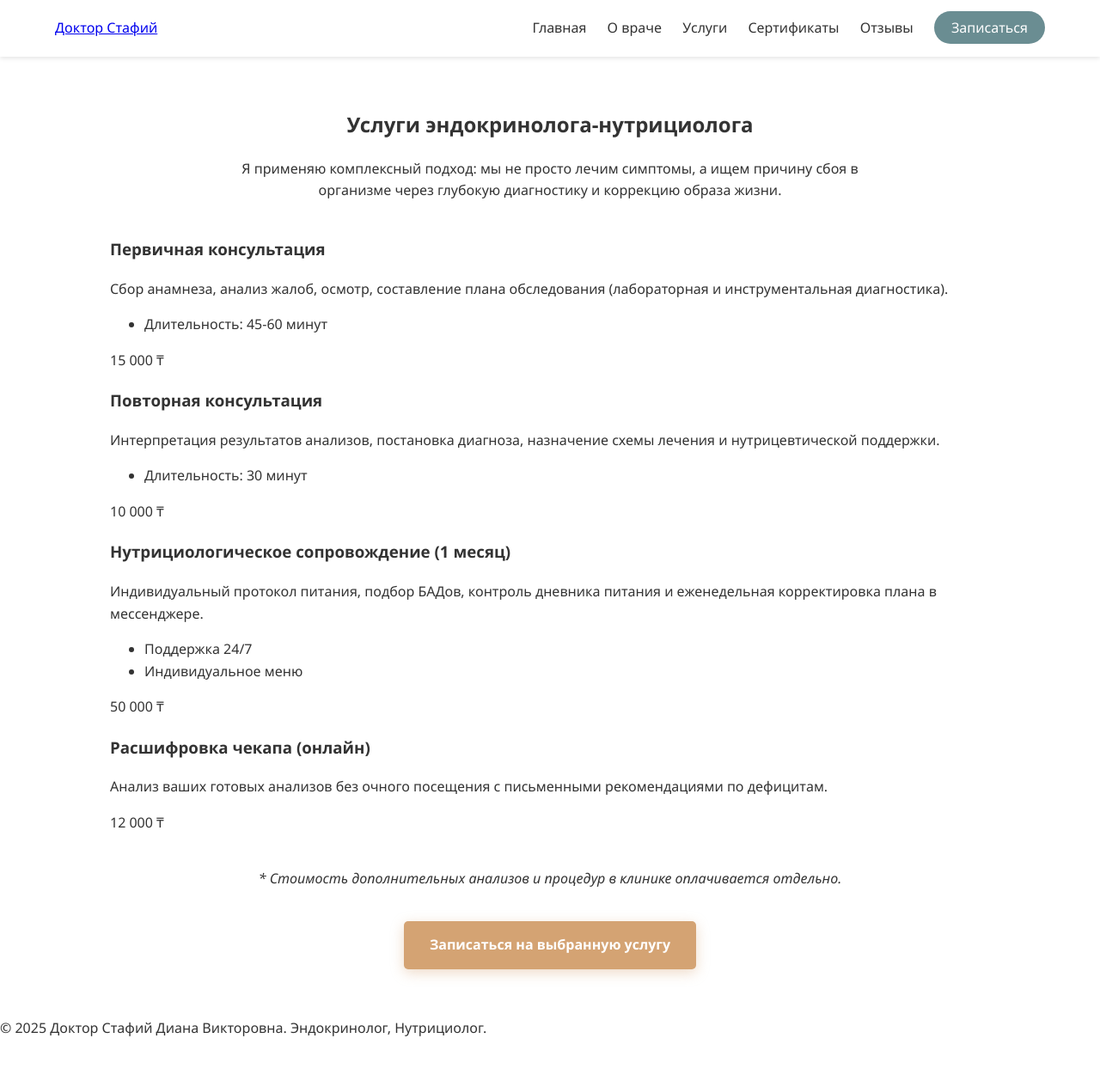
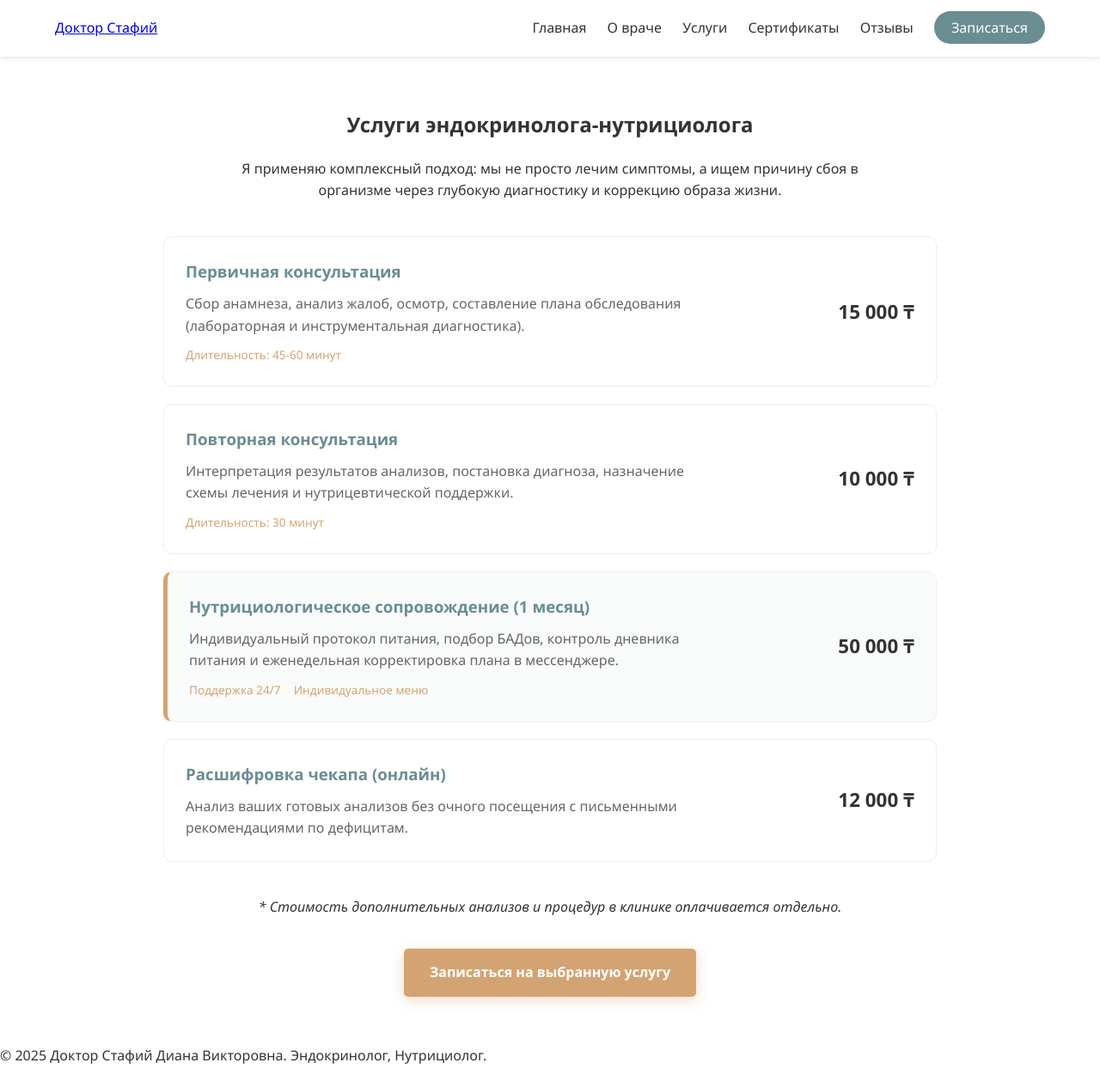
Before and after one commit to gosubv/doctorstafij, a Jekyll site: the page built from services.md, in a window 1280 px wide. Shown: the whole page at 86% size. Built offline with Jekyll 4.4.1, drawn with Linux system fonts in a browser that asks for light colours; before the commit the page ends 1225 px from its top, so only the background shows below that.

Commit message:
Update style.css

```diff
--- a/assets/css/style.css
+++ b/assets/css/style.css
@@ -35,6 +35,81 @@ body { font-family: 'Segoe UI', sans-serif; line-height: 1.6; color: var(--text-
   grid-template-columns: repeat(auto-fit, minmax(250px, 1fr));
   gap: 30px;
   margin-top: 30px;
+}
+
+/* Стили для страницы Услуг */
+.services-list {
+  display: flex;
+  flex-direction: column;
+  gap: 20px;
+  max-width: 900px;
+  margin: 0 auto;
+}
+
+.service-card {
+  display: flex;
+  justify-content: space-between;
+  align-items: center;
+  padding: 25px;
+  background: #fff;
+  border-radius: 10px;
+  border: 1px solid #eee;
+  transition: all 0.3s ease;
+}
+
+.service-card:hover {
+  border-color: var(--primary-color);
+  box-shadow: 0 5px 15px rgba(0,0,0,0.05);
+}
+
+.service-card.highlighted {
+  background: #f9fbfb;
+  border-left: 5px solid var(--accent-color);
+}
+
+.service-info h3 {
+  margin-top: 0;
+  color: var(--primary-color);
+  margin-bottom: 10px;
+}
+
+.service-info p {
+  margin: 0;
+  color: #666;
+  max-width: 600px;
+}
+
+.service-details {
+  list-style: none;
+  padding: 0;
+  margin: 10px 0 0;
+  font-size: 0.85rem;
+  color: var(--accent-color);
+  display: flex;
+  gap: 15px;
+}
+
+.service-price {
+  font-size: 1.4rem;
+  font-weight: bold;
+  color: var(--text-color);
+  white-space: nowrap;
+  margin-left: 20px;
+}
+
+@media (max-width: 600px) {
+  .service-card {
+    flex-direction: column;
+    text-align: center;
+  }
+  .service-price {
+    margin-left: 0;
+    margin-top: 15px;
+    font-size: 1.2rem;
+  }
+  .service-info p {
+    font-size: 0.9rem;
+  }
 }
 
 .cert-item {
```
